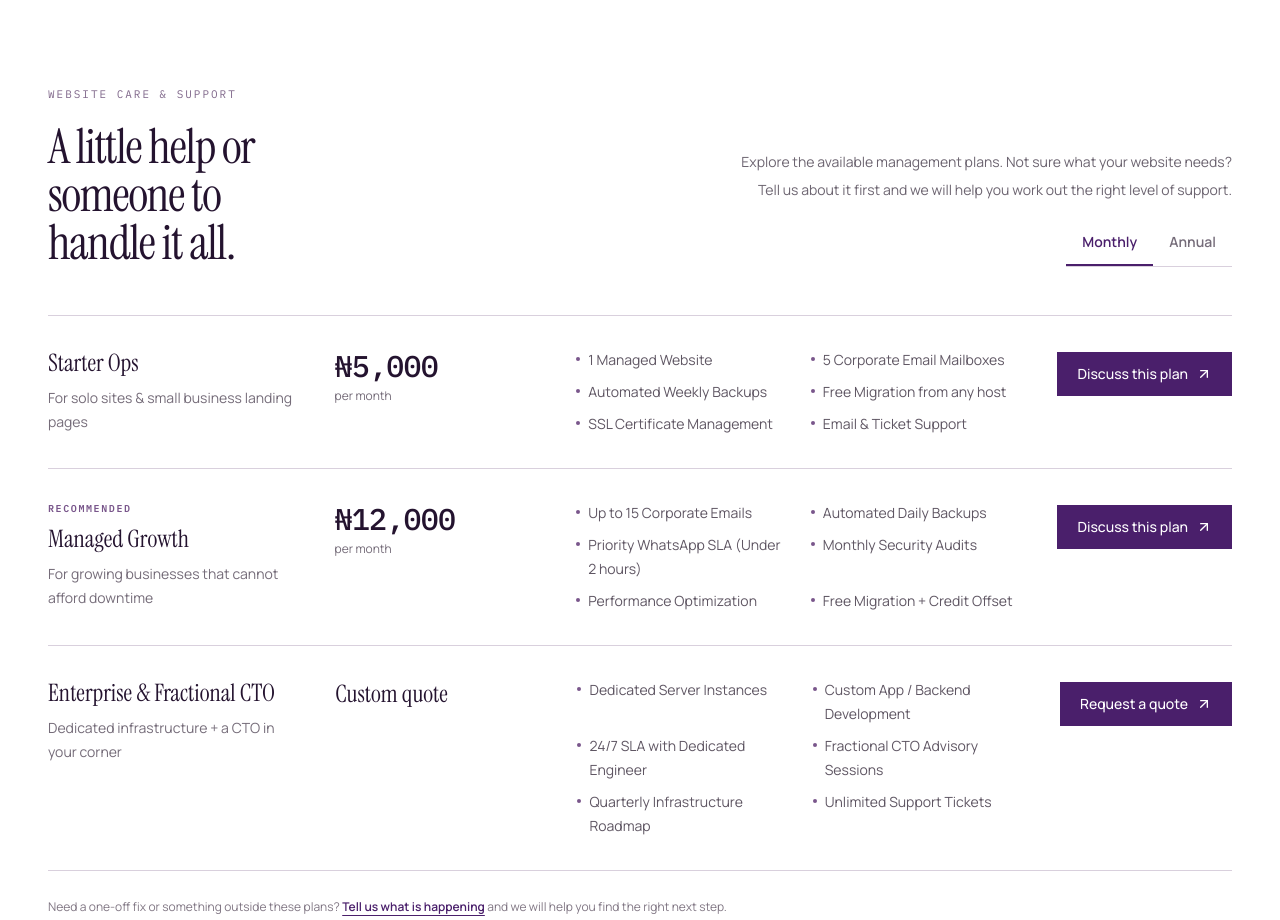
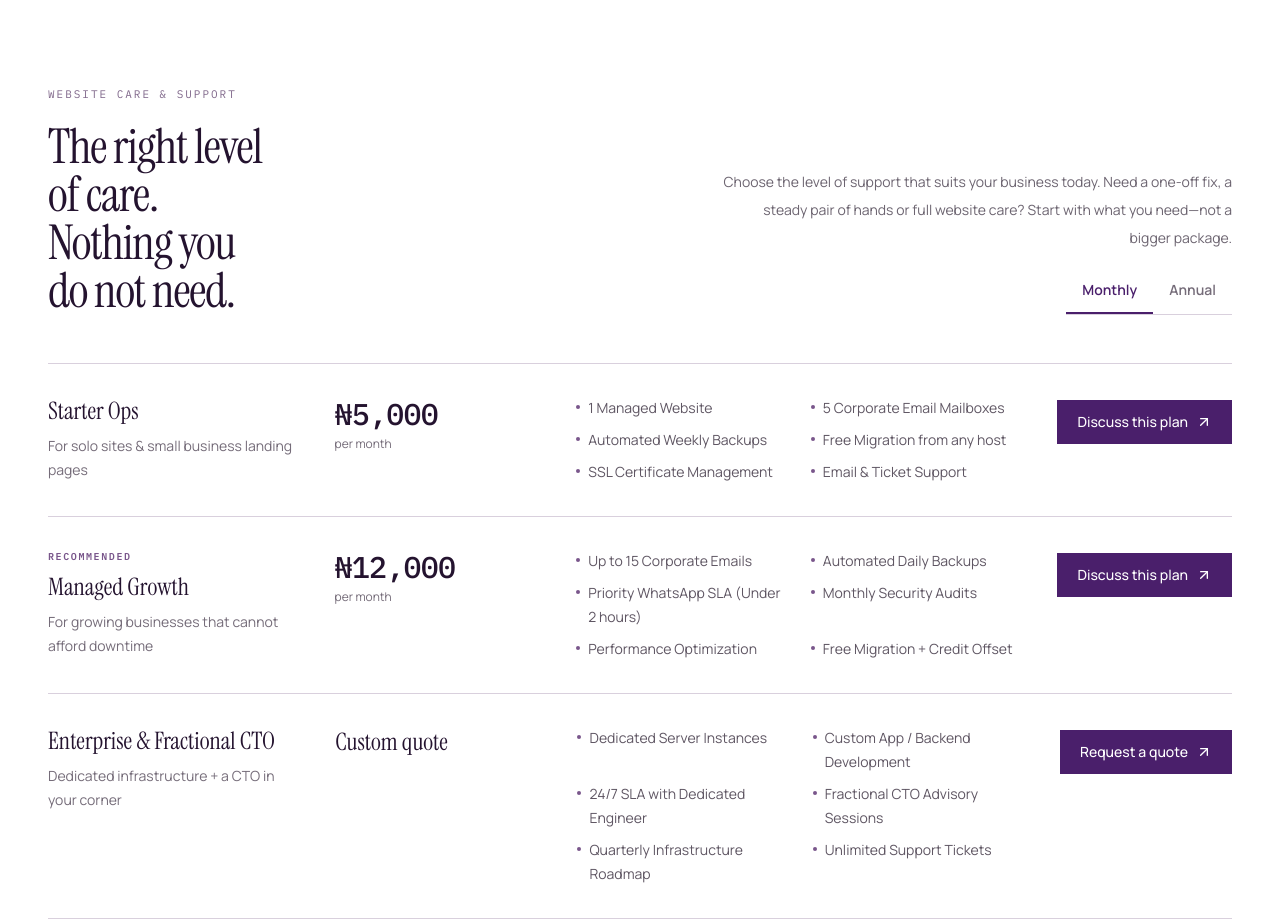
Before and after one commit to Holladworld/hostsuite, a Next.js app: page / in a window 1280 px wide. Shown: the part 4920-5840 px from the top of the page. Built offline with nearby package versions, Linux system fonts and the light colour scheme; no server answers; the database is empty.

Commit message:
Sharpen homepage pricing copy around right-sized website care

```diff
--- a/components/pricing.tsx
+++ b/components/pricing.tsx
@@ -25,12 +25,12 @@ export function Pricing() {
           <div>
             <p className="font-mono-data text-[11px] uppercase tracking-[0.18em] text-[#80688B]">Website care & support</p>
             <h2 className="mt-5 max-w-[10ch] font-display text-4xl font-normal leading-[1.02] tracking-[-0.025em] text-[#24132F] sm:text-5xl">
-              A little help or someone to handle it all.
+              The right level of care. Nothing you do not need.
             </h2>
           </div>
           <div className="flex flex-col items-start gap-4 lg:items-end">
             <p className="max-w-lg text-sm leading-7 text-[#6C6470] lg:text-right">
-              Explore the available management plans. Not sure what your website needs? Tell us about it first and we will help you work out the right level of support.
+              Choose the level of support that suits your business today. Need a one-off fix, a steady pair of hands or full website care? Start with what you need—not a bigger package.
             </p>
             <div className="inline-flex border-b border-[#D9D0DD]">
               <button type="button" onClick={() => setAnnual(false)} aria-pressed={!annual} className={`border-b-2 px-4 py-3 text-sm font-semibold transition ${!annual ? 'border-[#4A1F6B] text-[#4A1F6B]' : 'border-transparent text-[#756C79] hover:text-[#24132F]'}`}>Monthly</button>
```
